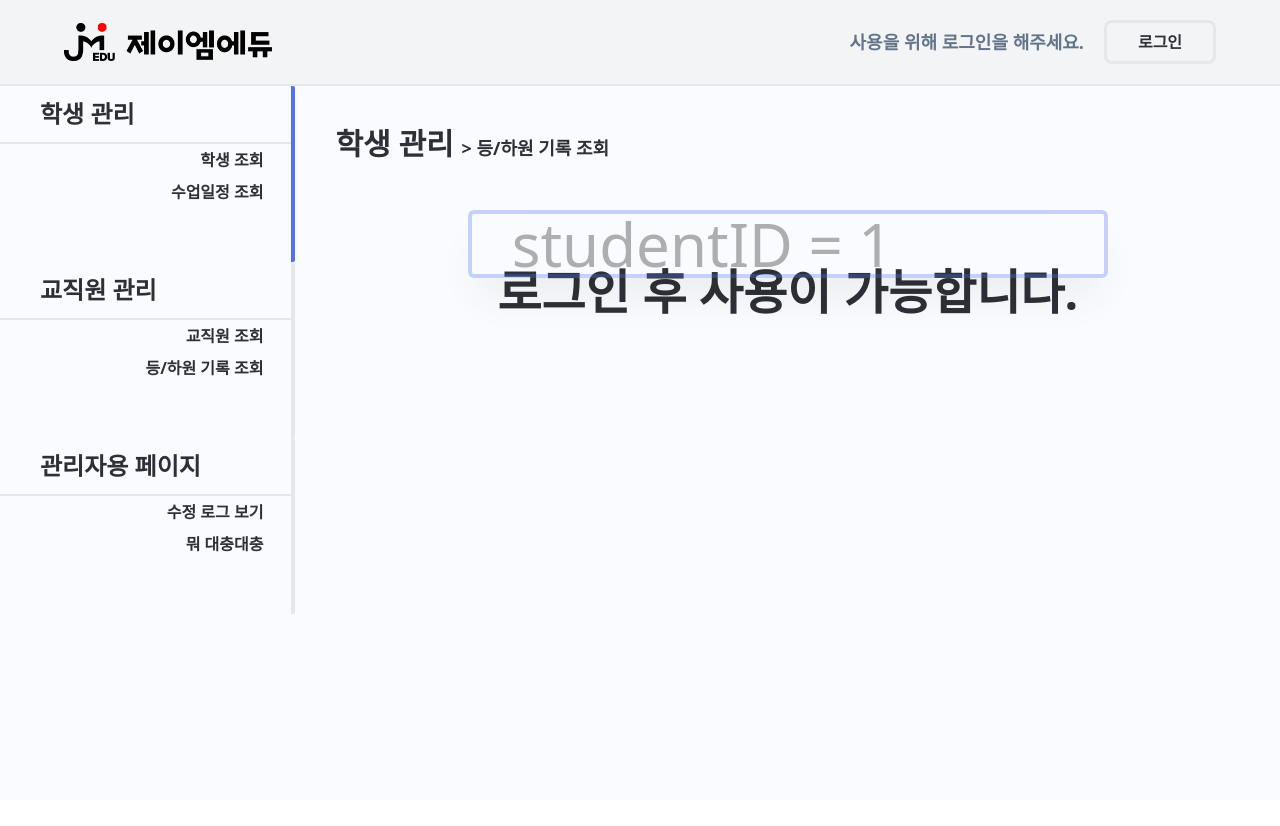
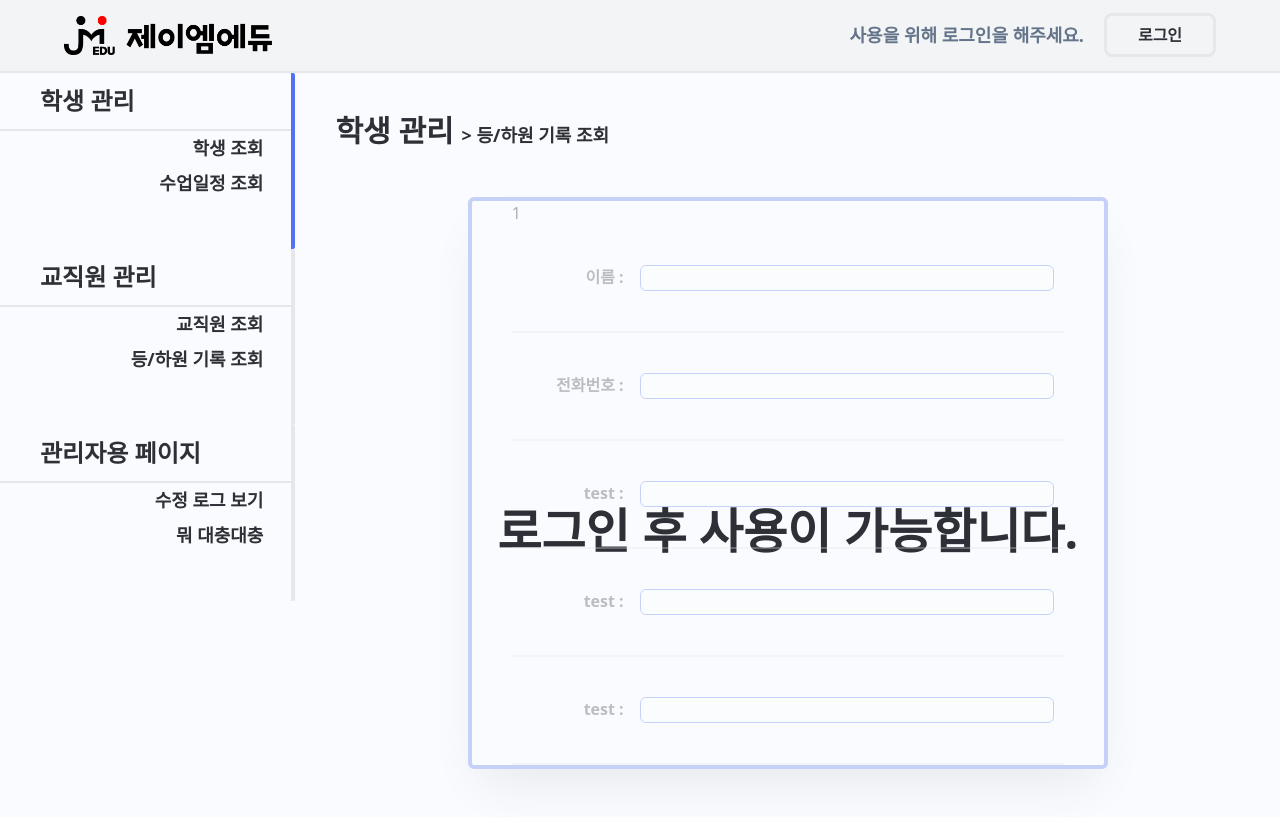
Before and after one commit to udongmandu/Academy, a React (Create React App) app: page /student-edit/1 in a window 1280 px wide. Shown: the top 826 px of the page. Before the commit the page ends 800 px from the top, so only its background shows below. Built offline with nearby package versions, Linux system fonts and the light colour scheme.

Commit message:
inputbox 추가 및 디자인 수정

```diff
--- /dev/null
+++ b/src/Components/InputBox.jsx
@@ -0,0 +1,27 @@
+import PropTypes from "prop-types";
+
+export default function InputBox(props) {
+  const { name, data, edit, disable } = props;
+
+  return (
+    <div className="py-10 border-b-2 fontA flex gap-4">
+      <div className="w-28 flex justify-end">
+        <span>{name} : </span>
+      </div>
+      <input
+        className="w-3/4 px-4 border border-[#5272F2] rounded-md"
+        type="text"
+        disabled={disable}
+        value={data}
+        onChange={(e) => edit(e.target.value)}
+      />
+    </div>
+  );
+}
+
+InputBox.propTypes = {
+  name: PropTypes.string,
+  data: PropTypes.string,
+  edit: PropTypes.func.isRequired,
+  disable: PropTypes.bool,
+};
--- a/src/pages/student/student-edit/studentEdit.jsx
+++ b/src/pages/student/student-edit/studentEdit.jsx
@@ -1,14 +1,24 @@
-import React from "react";
+import React, { useState } from "react";
 import BasicBox from "../../../Components/manage-box/BasicBox";
+import InputBox from "../../../Components/InputBox";
 import { useParams } from "react-router-dom";
 
 export default function StudentEdit() {
   const { studentID } = useParams();
 
+  const [data, setdata] = useState("");
+
   return (
     <>
       <BasicBox>
-        <span className="text-6xl">studentID = {studentID}</span>
+        <form action="">
+          {studentID}
+          <InputBox data={data} name={"이름"} edit={setdata} />
+          <InputBox data={data} name={"전화번호"} edit={setdata} />
+          <InputBox data={data} name={"test"} edit={setdata} />
+          <InputBox data={data} name={"test"} edit={setdata} />
+          <InputBox data={data} name={"test"} edit={setdata} />
+        </form>
       </BasicBox>
     </>
   );
--- a/src/template/SideBar.jsx
+++ b/src/template/SideBar.jsx
@@ -46,7 +46,7 @@ export default function SideBar() {
             {menu.menus.map((item, itemIndex) =>
               item.display !== "none" ? (
                 <a
-                  className={`text-right font-extrabold py-1 px-7 ${
+                  className={`text-right font-extrabold text-[18px] py-1 px-7 ${
                     item.href === location.pathname
                       ? "bg-[#5272F2] text-white"
                       : ""
```
